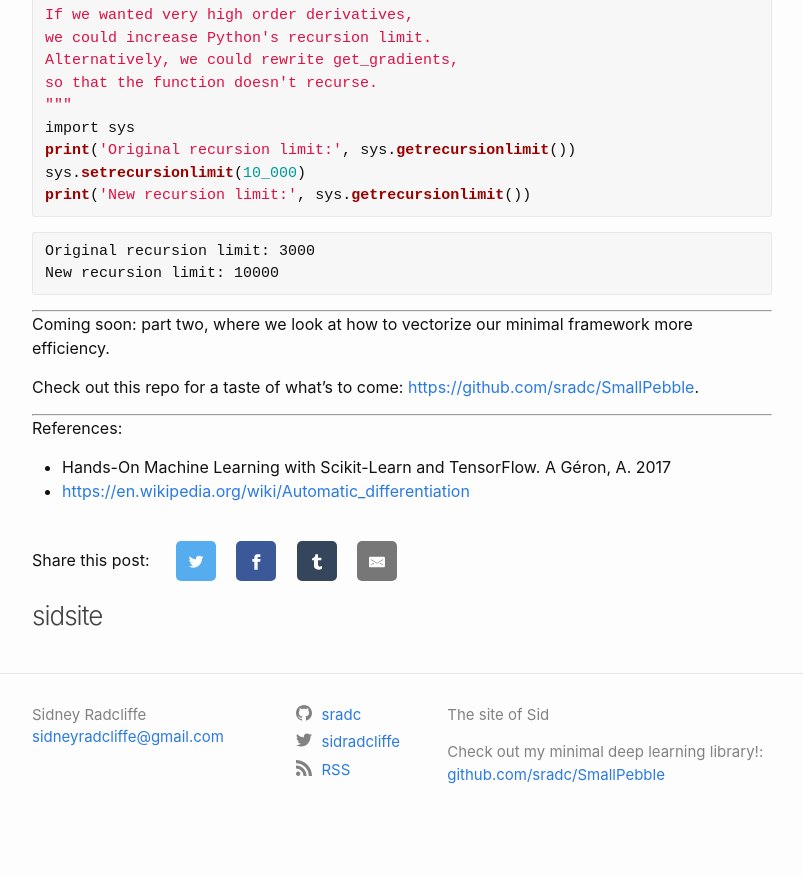
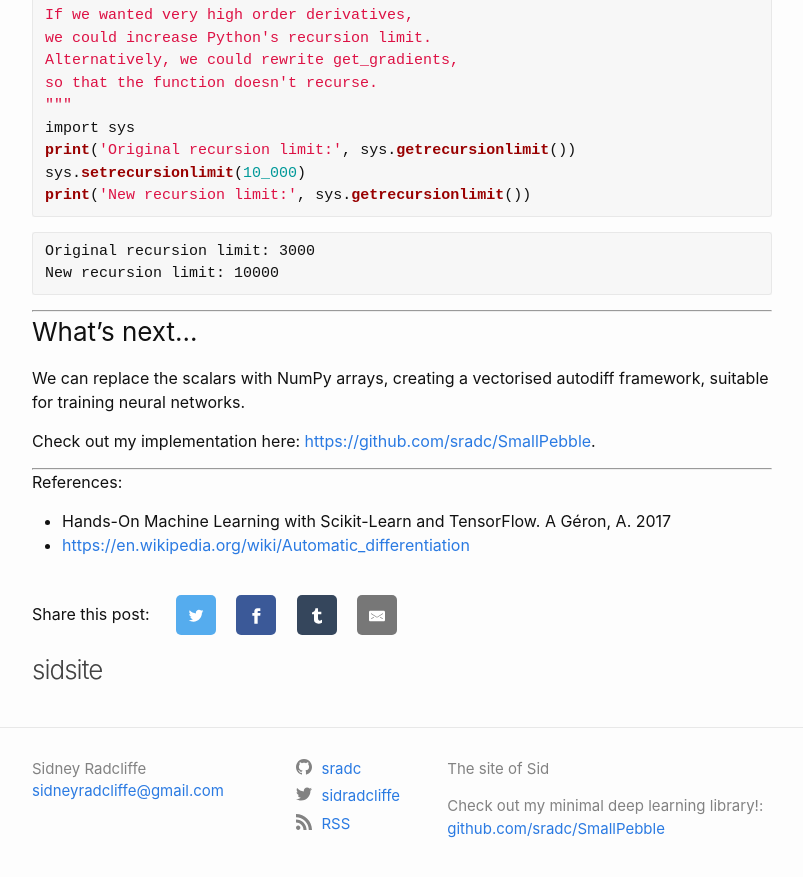
Before and after one commit to sradc/sradc.github.io, a Jekyll site: the page built from _posts/2020-06-11-autodiff.md, in a window 1280 px wide and 900 px high, scrolled down 16511 px. Shown: the top 877 px of the window, without its empty margins (238-1041 px from the left). Built offline with Jekyll 4.4.1, drawn with Linux system fonts in a browser that asks for light colours; formulas are drawn with MathJax 3; comment, search, counter and statistics services are not loaded; before the commit the page ends 17357 px from its top, so only the background shows below that; some of the changed text lies outside the part shown.

Commit message:
autodiff.md, tweaked wording when linking to smallpebble

```diff
--- a/_posts/2020-06-11-autodiff.md
+++ b/_posts/2020-06-11-autodiff.md
@@ -748,10 +748,13 @@ print('New recursion limit:', sys.getrecursionlimit())
 
 ---
 
-Coming soon: part two, where we look at how to vectorize our minimal framework more efficiency.
+### What's next...
 
-Check out this repo for a taste of what's to come: <a href="https://github.com/sradc/SmallPebble">https://github.com/sradc/SmallPebble</a>.
+We can replace the scalars with NumPy arrays,
+creating a vectorised autodiff framework,
+suitable for training neural networks.
 
+Check out my implementation here: <a href="https://github.com/sradc/SmallPebble">https://github.com/sradc/SmallPebble</a>.
 
 ---
 References:
```
Also changed, not shown: other parts of _posts/2020-06-11-autodiff.md (+1 -1 lines).
